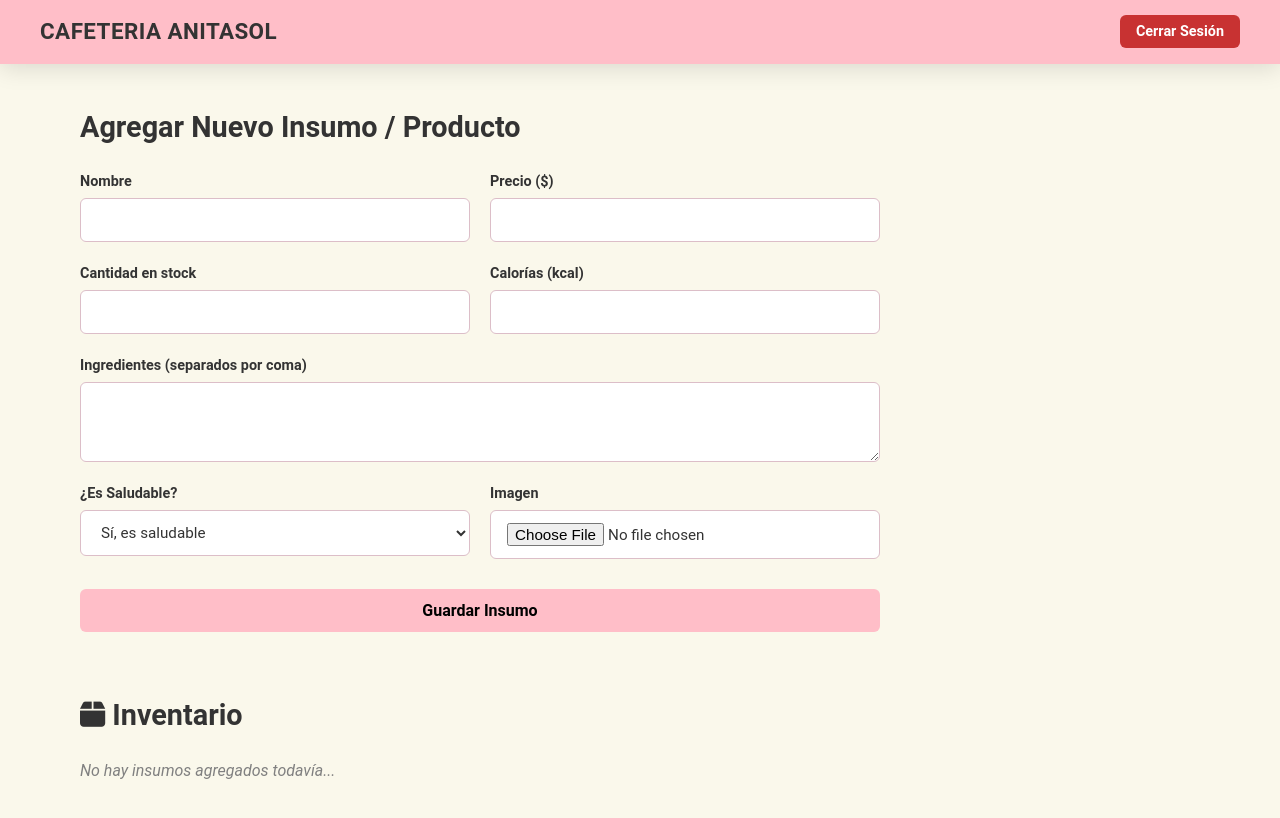
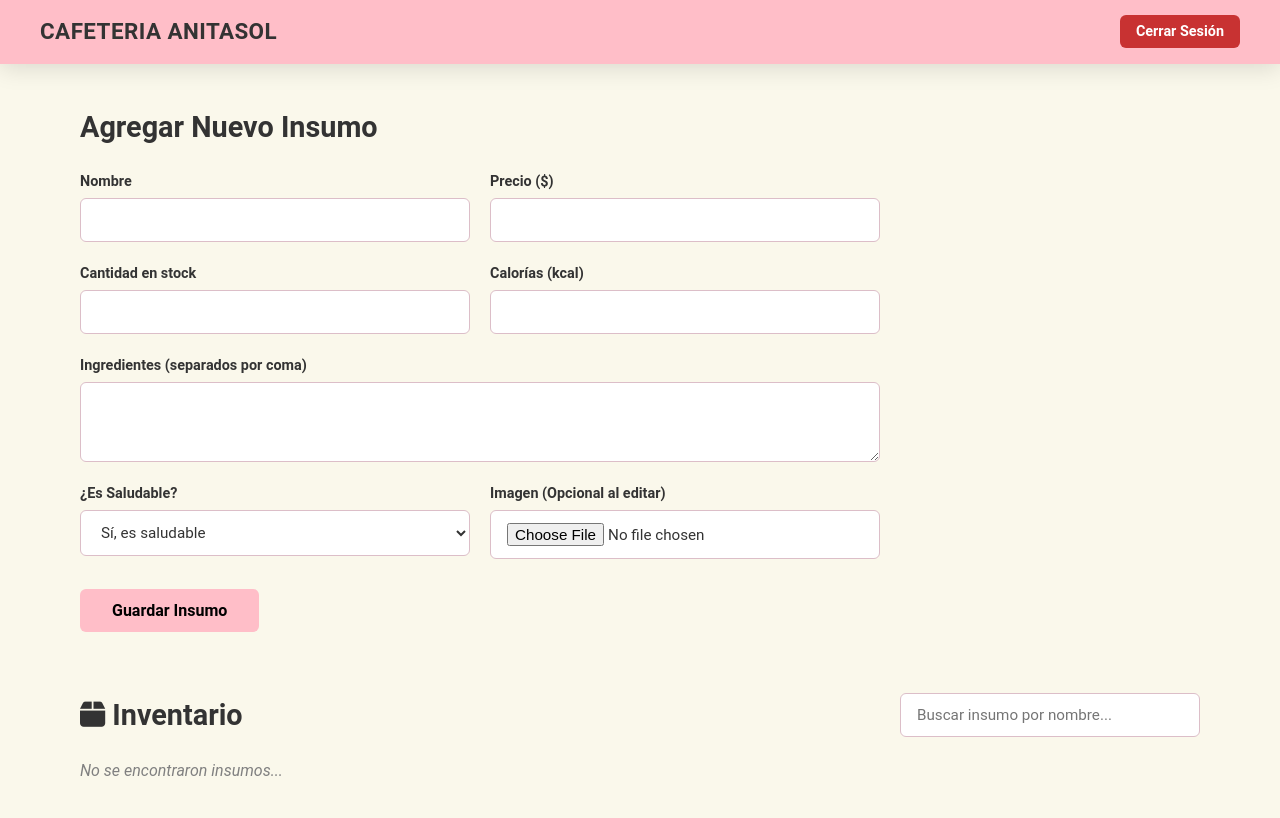
Before and after one commit to Alexx0444/Intranet-Anitasol, a Next.js app in the folder intranet-anitasol/: page /insumos in a window 1280 px wide. Shown: the top 818 px of the page. Built offline with nearby package versions, Linux system fonts and the light colour scheme; sample sign-in values are in the browser's storage.

Commit message:
update insumos
Se agrega la funcionalidad de editar insumos, permitiendo cargar los datos actuales en el formulario para modificarlos. Además, se implementa una barra de búsqueda en tiempo real que filtra el listado del inventario, cumpliendo con los requisitos de la rúbrica.

```diff
--- a/intranet-anitasol/src/app/insumos/page.tsx
+++ b/intranet-anitasol/src/app/insumos/page.tsx
@@ -22,6 +22,11 @@ export default function InsumosPage() {
   const [insumos, setInsumos] = useState<Insumo[]>([]);
   const [primeraCarga, setPrimeraCarga] = useState(true);
 
+  // Estados de búsqueda y edición
+  const [busqueda, setBusqueda] = useState("");
+  const [editandoId, setEditandoId] = useState<string | null>(null);
+
+  // Estados del formulario
   const [nombre, setNombre] = useState("");
   const [precio, setPrecio] = useState("");
   const [cantidad, setCantidad] = useState("");
@@ -57,10 +62,30 @@ export default function InsumosPage() {
     }
   };
 
-  const agregarInsumo = (e: React.FormEvent) => {
+  const limpiarFormulario = () => {
+    setNombre("");
+    setPrecio("");
+    setCantidad("");
+    setIngredientes("");
+    setCalorias("");
+    setEsSaludable("si");
+    setImagen("");
+    setEditandoId(null);
+  };
+
+  // Crear o actualizar registro
+  const guardarInsumo = (e: React.FormEvent) => {
     e.preventDefault();
-    if (!nombre.trim() || !precio.trim() || !cantidad.trim()) return;
+    if (!nombre.trim() || !precio.toString().trim() || !cantidad.toString().trim()) return;
 
+    if (editandoId) {
+      const insumosActualizados = insumos.map(i =>
+        i.id === editandoId
+          ? { ...i, nombre, precio: Number(precio), cantidad: Number(cantidad), ingredientes, calorias: Number(calorias), esSaludable: esSaludable === "si", imagen }
+          : i
+      );
+      setInsumos(insumosActualizados);
+    } else {
       const nuevoInsumo: Insumo = {
         id: Date.now().toString(),
         nombre,
@@ -71,21 +96,33 @@ export default function InsumosPage() {
         esSaludable: esSaludable === "si",
         imagen
       };
+      setInsumos([...insumos, nuevoInsumo]);
+    }
 
-    setInsumos([...insumos, nuevoInsumo]);
+    limpiarFormulario();
+  };
 
-    setNombre("");
-    setPrecio("");
-    setCantidad("");
-    setIngredientes("");
-    setCalorias("");
-    setEsSaludable("si");
-    setImagen("");
+  // Cargar datos al formulario
+  const iniciarEdicion = (insumo: Insumo) => {
+    setEditandoId(insumo.id);
+    setNombre(insumo.nombre);
+    setPrecio(insumo.precio.toString());
+    setCantidad(insumo.cantidad.toString());
+    setIngredientes(insumo.ingredientes);
+    setCalorias(insumo.calorias.toString());
+    setEsSaludable(insumo.esSaludable ? "si" : "no");
+    setImagen(insumo.imagen);
+    window.scrollTo({ top: 0, behavior: "smooth" });
   };
 
   const eliminarInsumo = (id: string) => {
     setInsumos(insumos.filter((item) => item.id !== id));
   };
+
+  // Filtro de listado
+  const insumosFiltrados = insumos.filter(i =>
+    i.nombre.toLowerCase().includes(busqueda.toLowerCase())
+  );
 
   if (cargando) return <p style={{textAlign: "center", padding: "50px"}}>Cargando...</p>;
   if (!user) return null;
@@ -105,8 +142,10 @@ export default function InsumosPage() {
 
       <main className="main">
         <section className="seccion-contacto" style={{ maxWidth: '800px' }}>
-          <h2 className="panel-titulo">Agregar Nuevo Insumo / Producto</h2>
-          <form onSubmit={agregarInsumo} className="formulario-contacto">
+          <h2 className="panel-titulo">
+            {editandoId ? "Editar Insumo" : "Agregar Nuevo Insumo"}
+          </h2>
+          <form onSubmit={guardarInsumo} className="formulario-contacto">
 
             <div style={{ display: 'grid', gridTemplateColumns: '1fr 1fr', gap: '20px' }}>
               <div className="grupo-input">
@@ -141,29 +180,57 @@ export default function InsumosPage() {
                 </select>
               </div>
               <div className="grupo-input">
-                <label>Imagen</label>
-                <input type="file" accept="image/*" onChange={handleImagen} required />
+                <label>Imagen (Opcional al editar)</label>
+                <input type="file" accept="image/*" onChange={handleImagen} required={!editandoId} />
+                {editandoId && imagen && <p style={{fontSize: '0.8rem', color: 'green'}}>Imagen actual cargada</p>}
               </div>
             </div>
 
-            <button type="submit" className="btn-enviar" style={{ marginTop: '10px' }}>Guardar Insumo</button>
+            <div style={{ display: 'flex', gap: '10px', marginTop: '10px' }}>
+              <button type="submit" className="btn-enviar">
+                {editandoId ? "Guardar Cambios" : "Guardar Insumo"}
+              </button>
+              {editandoId && (
+                <button type="button" onClick={limpiarFormulario} className="btn-cancelar">
+                  Cancelar
+                </button>
+              )}
+            </div>
           </form>
         </section>
 
         <section className="panel-seccion">
-          <h2 className="panel-titulo"><i className="fa-solid fa-box"></i> Inventario</h2>
-          <div className="carrito-productos">
-            {insumos.length === 0 ? (
-              <p style={{fontStyle: 'italic', color: 'gray'}}>No hay insumos agregados todavía...</p>
+          <div style={{ display: 'flex', justifyContent: 'space-between', alignItems: 'center', flexWrap: 'wrap', gap: '15px' }}>
+            <h2 className="panel-titulo" style={{ marginBottom: 0 }}><i className="fa-solid fa-box"></i> Inventario</h2>
+
+            <div className="grupo-input" style={{ flex: '1', maxWidth: '300px' }}>
+              <input
+                type="text"
+                placeholder="Buscar insumo por nombre..."
+                value={busqueda}
+                onChange={(e) => setBusqueda(e.target.value)}
+                style={{ width: '100%' }}
+              />
+            </div>
+          </div>
+
+          <div className="carrito-productos" style={{ marginTop: '20px' }}>
+            {insumosFiltrados.length === 0 ? (
+              <p style={{fontStyle: 'italic', color: 'gray'}}>No se encontraron insumos...</p>
             ) : (
-              insumos.map((i) => (
+              insumosFiltrados.map((i) => (
                 <div key={i.id} className="carrito-item">
                   {i.imagen && <img src={i.imagen} alt={i.nombre} style={{ width: '60px', height: '60px', objectFit: 'cover', borderRadius: '8px' }} />}
                   <div className="carrito-item-info" style={{ flex: 1, marginLeft: '15px' }}>
                     <p style={{fontSize: '1.1rem'}}>{i.nombre}</p>
                     <p>${i.precio} | Stock: {i.cantidad}</p>
                   </div>
-                  <div style={{display: 'flex', gap: '10px'}}>
+                  <div style={{display: 'flex', gap: '10px', flexWrap: 'wrap', justifyContent: 'flex-end'}}>
+
+                    <button onClick={() => iniciarEdicion(i)} className="btn-enviar" style={{padding: '6px 12px', backgroundColor: '#f1c40f'}}>
+                      Editar
+                    </button>
+
                     <Link href={`/insumos/${i.id}`}>
                       <button className="btn-enviar" style={{padding: '6px 12px'}}>Ver Detalle</button>
                     </Link>
```
Lines whose indentation alone changed are shown as unchanged.
